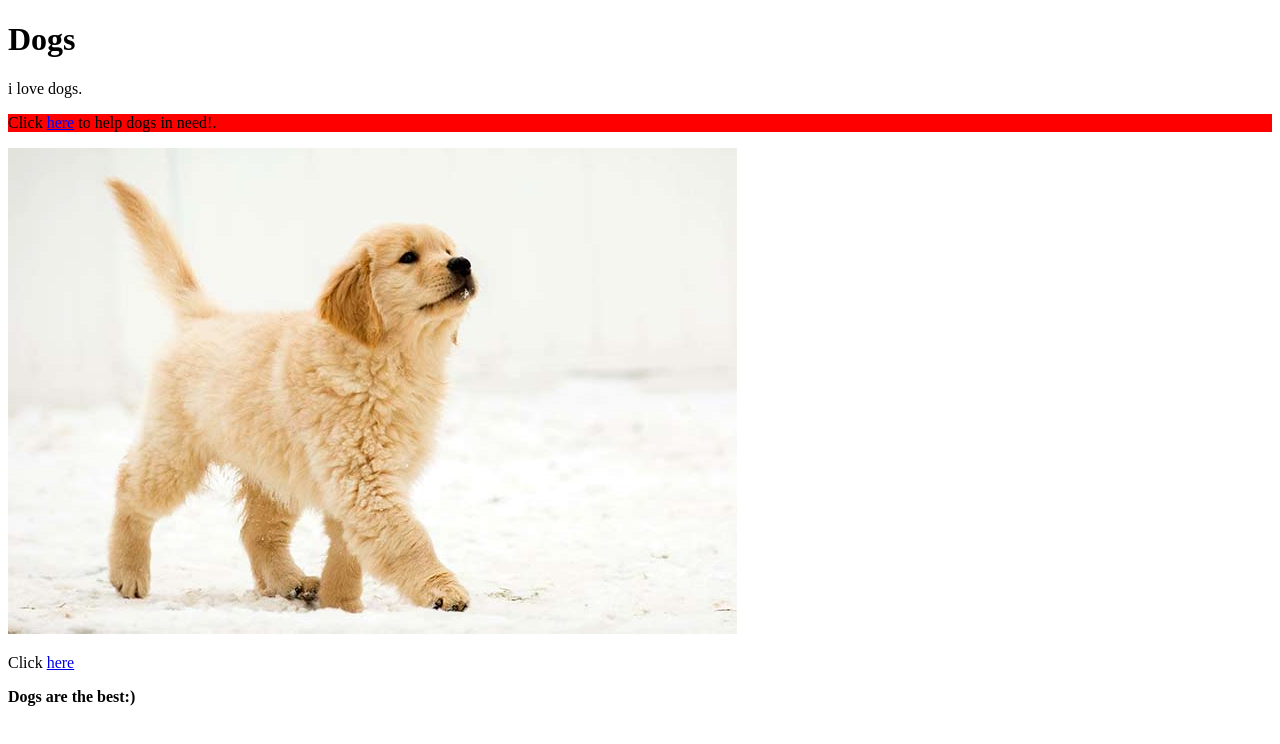
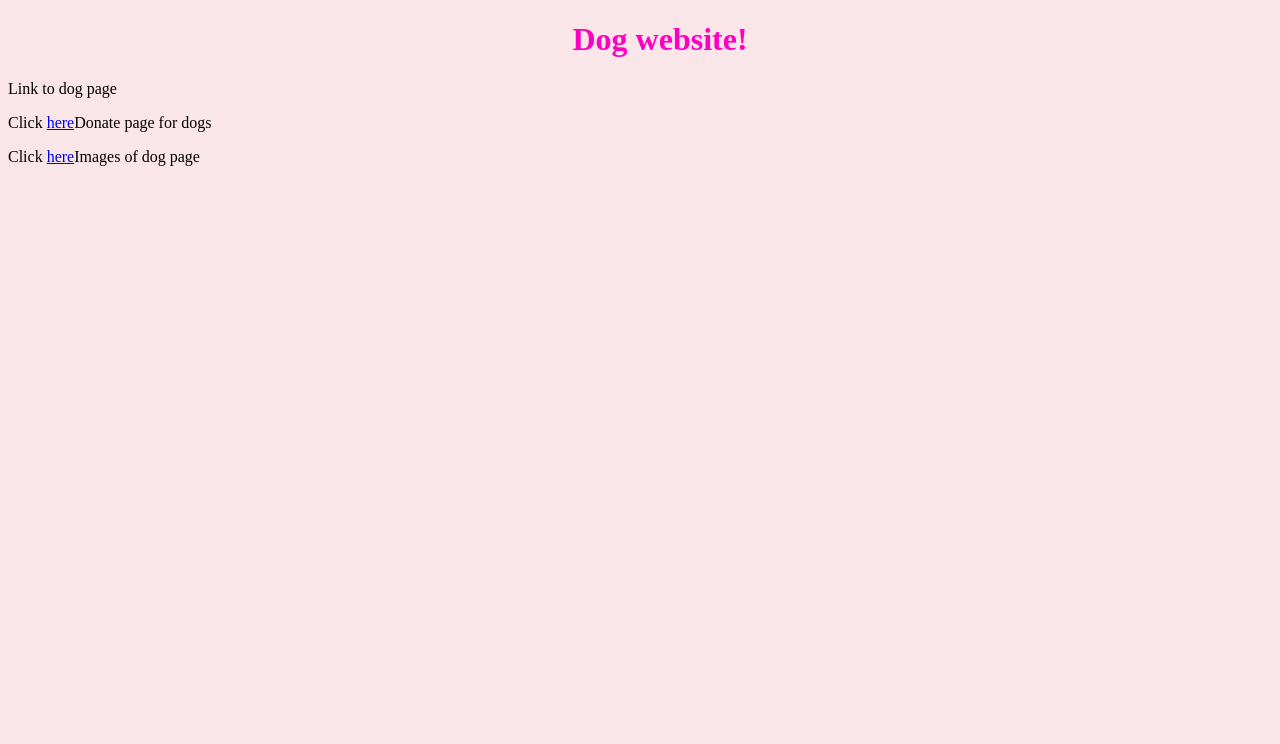
Before and after one commit to isabellevanvliet/isabelle-repository, a plain HTML site: page index.html in a window 1280 px wide. Drawn offline with Linux system fonts and the light colour scheme.

Commit message:
Add files via upload

```diff
--- a/index.html
+++ b/index.html
@@ -1,31 +1,26 @@
 <!DOCTYPE html>
 <html lang="en">
 <head>
+    <link rel="stylesheet" href="mystyle.css">
     <title>Title</title>
     <style>
-    .fancy{   background-color: red;
-    color: :blueviolet;}
-    p{font-size:}
+        body {
+          background-color: rgb(250, 230, 232);
+        }
 
-
-   p{font-family:font-family:'Times New Roman', Times, serif;}
-    </style>
-
+        h1 {
+          color: maroon;
+          margin-left: 40px;
+        }
+        </style>
 </head>
 <body>
+    <h1 style="color:rgb(255, 0, 195);text-align:center;">Dog website!</h1>
+    <p>Link to dog page</p>
+    <p>Click <a href="dogpage.html">here</a>Donate page for dogs</p>
 
+    <p>Click <a href="multipage.html">here</a>Images of dog page</p>
 
-    <h1>Dogs</h1>
-
-    <p>i love dogs. </p>
-
-    <p class="fancy">Click <a href="https://iheartdogs.com/">here</a> to help dogs in need!.</p>
-
-    <img src="Golden-Retriever-Puppy.jpg">
-
-    <p>Click <a href="dogs.html">here</a></p>
-
- <strong>Dogs are the best:)</strong>
 
 </body>
 </html>
--- /dev/null
+++ b/mystyle.css
@@ -0,0 +1,8 @@
+body {
+    background-color: lightblue;
+  }
+
+  h1 {
+    color: navy;
+    margin-left: 20px;
+  }
```
Also changed, not shown: dogpage.html (added, +24 -0 lines), multipage.html (added, +19 -0 lines).
